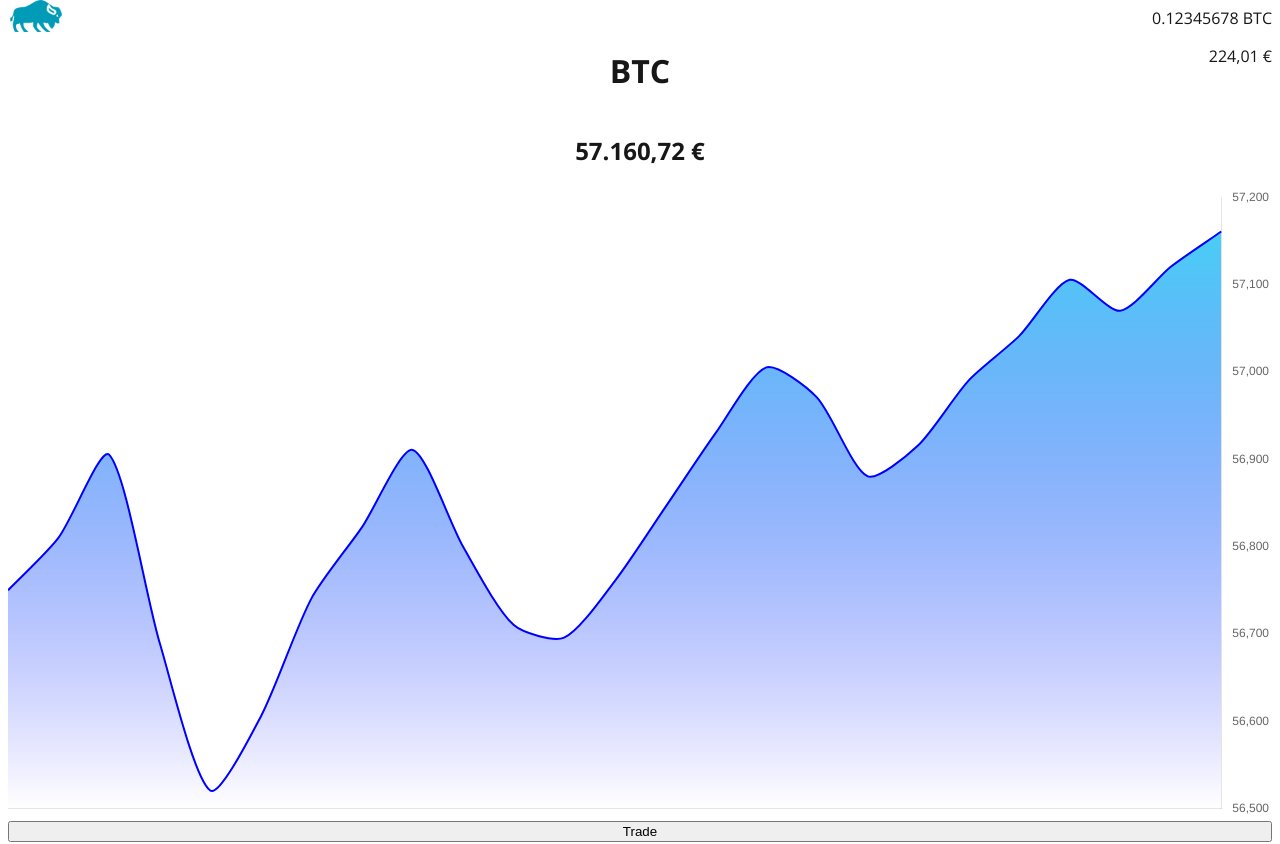
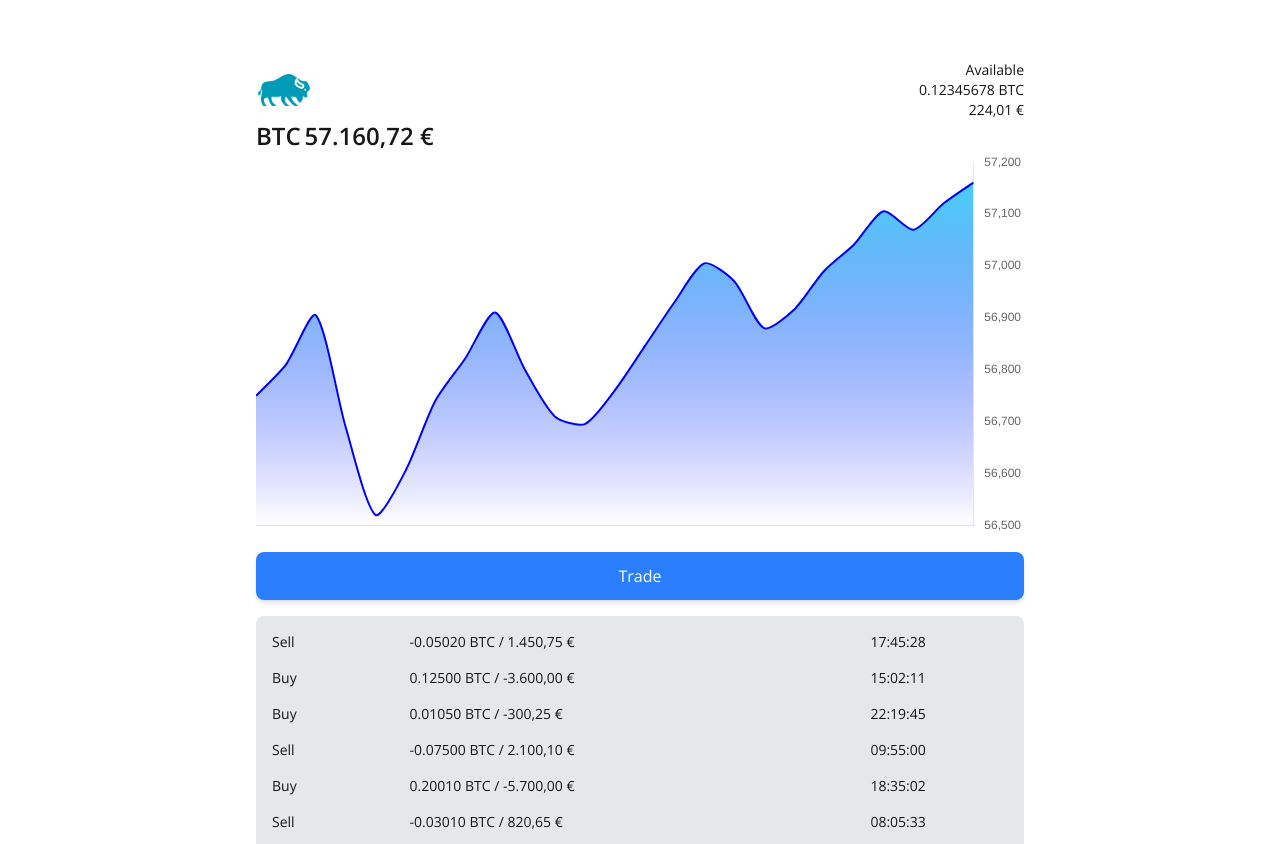
Before and after one commit to aaronhedges/stuttgart-boerse-crypto, a Next.js app: page / in a window 1280 px wide. Shown: the top 844 px of the page. Built offline with nearby package versions, Linux system fonts and the light colour scheme.

Commit message:
bug: fix tailwind import issue

```diff
--- a/src/app/globals.css
+++ b/src/app/globals.css
@@ -1,8 +1,5 @@
 @import url('https://fonts.googleapis.com/css2?family=Open+Sans:wght@400;600;700&display=swap');
-
-@tailwind base;
-@tailwind components;
-@tailwind utilities;
+@import "tailwindcss";
 
 :root {
   --background: #ffffff;
```
